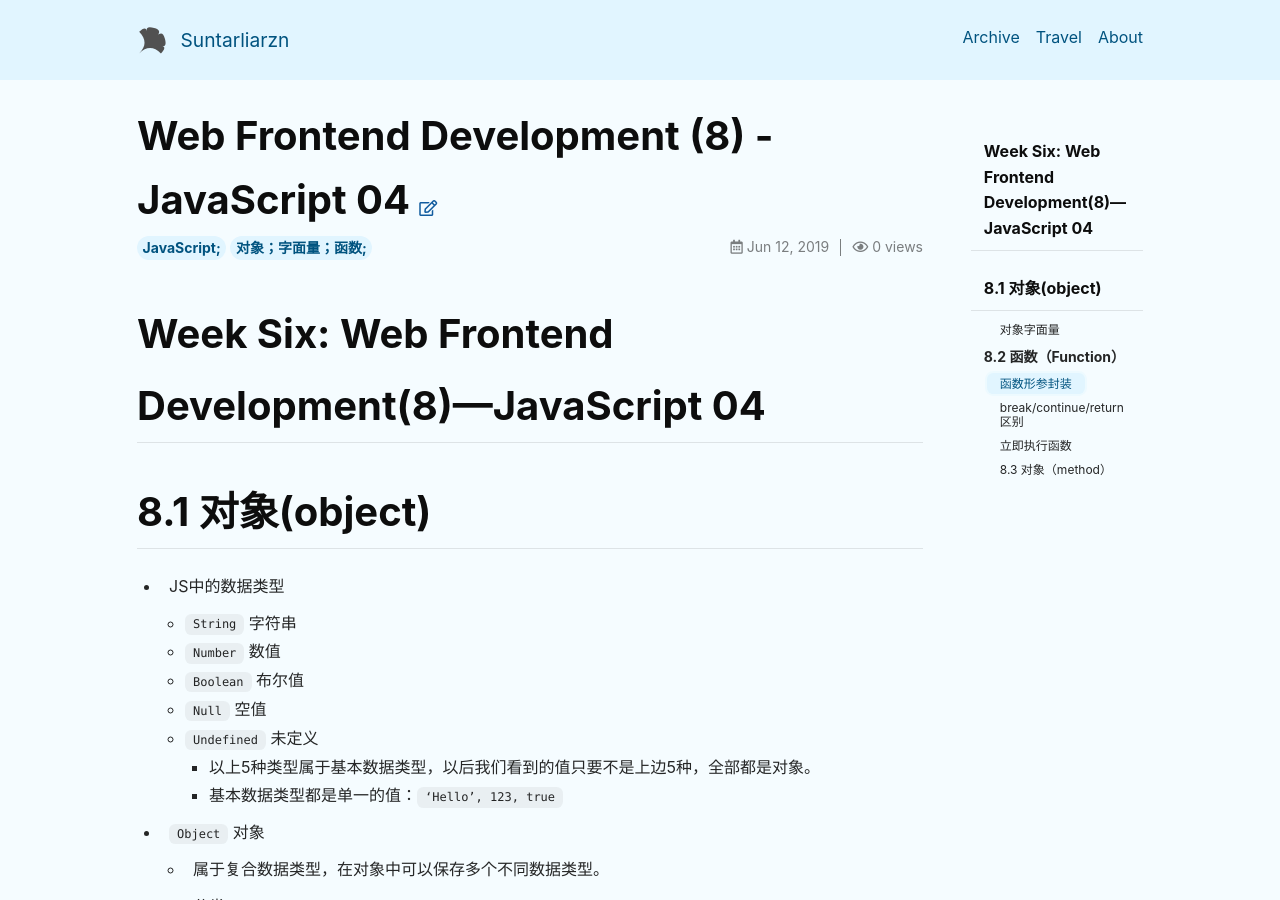
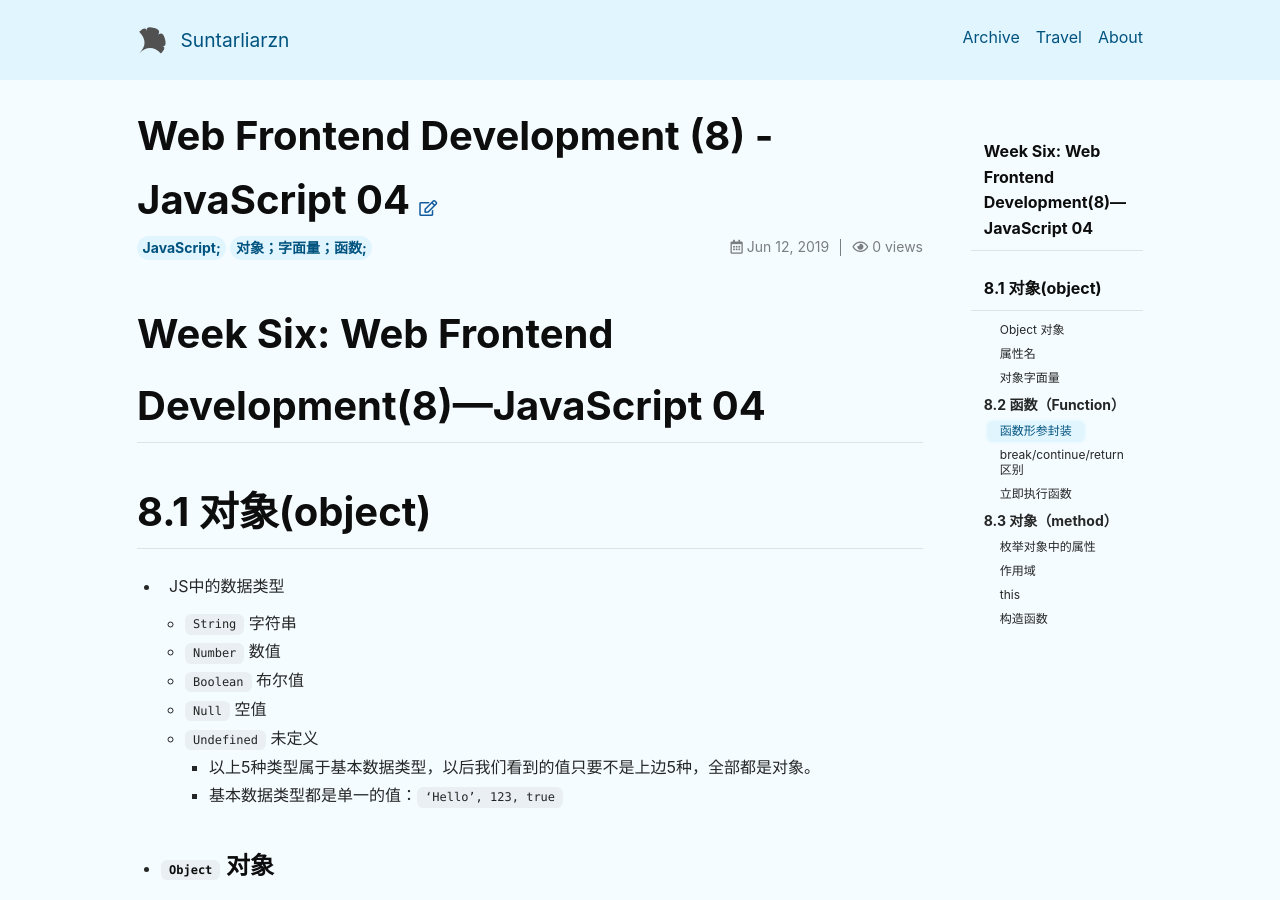
Before and after one commit to suntarliarzn/suntarliarzn.github.io, a Jekyll site: the page built from _posts/2019-06-12-Web frontend development(8)-JavaScript 3.md, in a window 1280 px wide and 900 px high. Built offline with Jekyll 4.4.1, drawn with Linux system fonts in a browser that asks for light colours; nearby versions of some CDN libraries; comment, search, counter and statistics services are not loaded.

Commit message:
2019.09.04 title

````diff
--- a/_posts/2019-06-12-Web frontend development(8)-JavaScript 3.md
+++ b/_posts/2019-06-12-Web frontend development(8)-JavaScript 3.md
@@ -25,7 +25,7 @@ layout: article
     - 以上5种类型属于基本数据类型，以后我们看到的值只要不是上边5种，全部都是对象。
     - 基本数据类型都是单一的值：`‘Hello’, 123, true`
 
-- `Object` 对象
+- ###  `Object` 对象
 
   - 属于复合数据类型，在对象中可以保存多个不同数据类型。
 
@@ -76,7 +76,7 @@ layout: article
 
     语法：`delete 对象.属性名`
 
-  - 属性名
+  - ### 属性名
 
     - 对象的属性名不强制要求遵循标识符规范。
     - **如果要使用特殊属性名，不要用.方式操作，需要使用：`对象[“属性名”] = 属性值`**
@@ -358,7 +358,7 @@ layout: article
     579
     ```
 
-- ### 8.3 对象（method）
+- ## 8.3 对象（method）
 
   - 对象的属性值可以是任何的数据类型，也可以是函数。
 
@@ -394,7 +394,7 @@ layout: article
     孙悟空
     ```
 
-- 枚举对象中的属性
+- ### 枚举对象中的属性
 
   - 使用 `for...in`语句
 
@@ -413,7 +413,7 @@ layout: article
 
   - 每次执行时，会将对象中的属性名字赋值给变量。
 
-- 作用域
+- ### 作用域
 
   - 一个变量的作用范围
 
@@ -540,7 +540,7 @@ layout: article
     123
     ```
 
-- **this**
+- ### **this**
 
   - 解析器在调用函数时，每次都会向函数内部传递一个隐含的参数。这个隐含的参数就是`this`。
   - 这个对象我们称为函数执行的上下文对象。
@@ -578,7 +578,7 @@ layout: article
 
   - 缺点：使用工厂方法创建的对象，使用的构造函数都是Object，所以创建的对象都是Object这个类型，导致我们无法区分出不同类型的对象。
 
-- **构造函数**
+- ### **构造函数**
 
   - 构造函数就是一个普通函数，创建方式和普通函数没有区别。
   - 不同的是构造函数习惯上**首字母大写**
````
